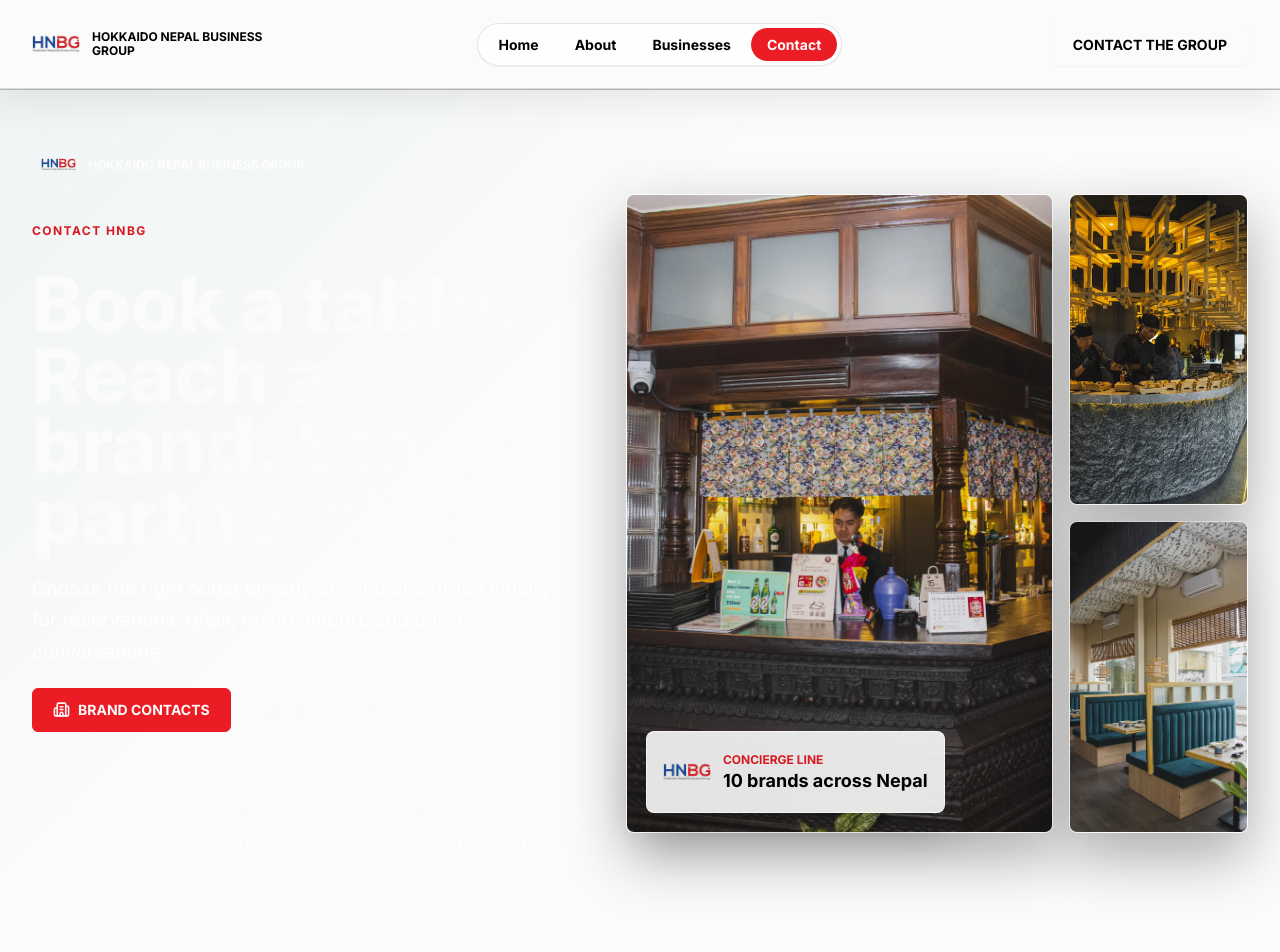
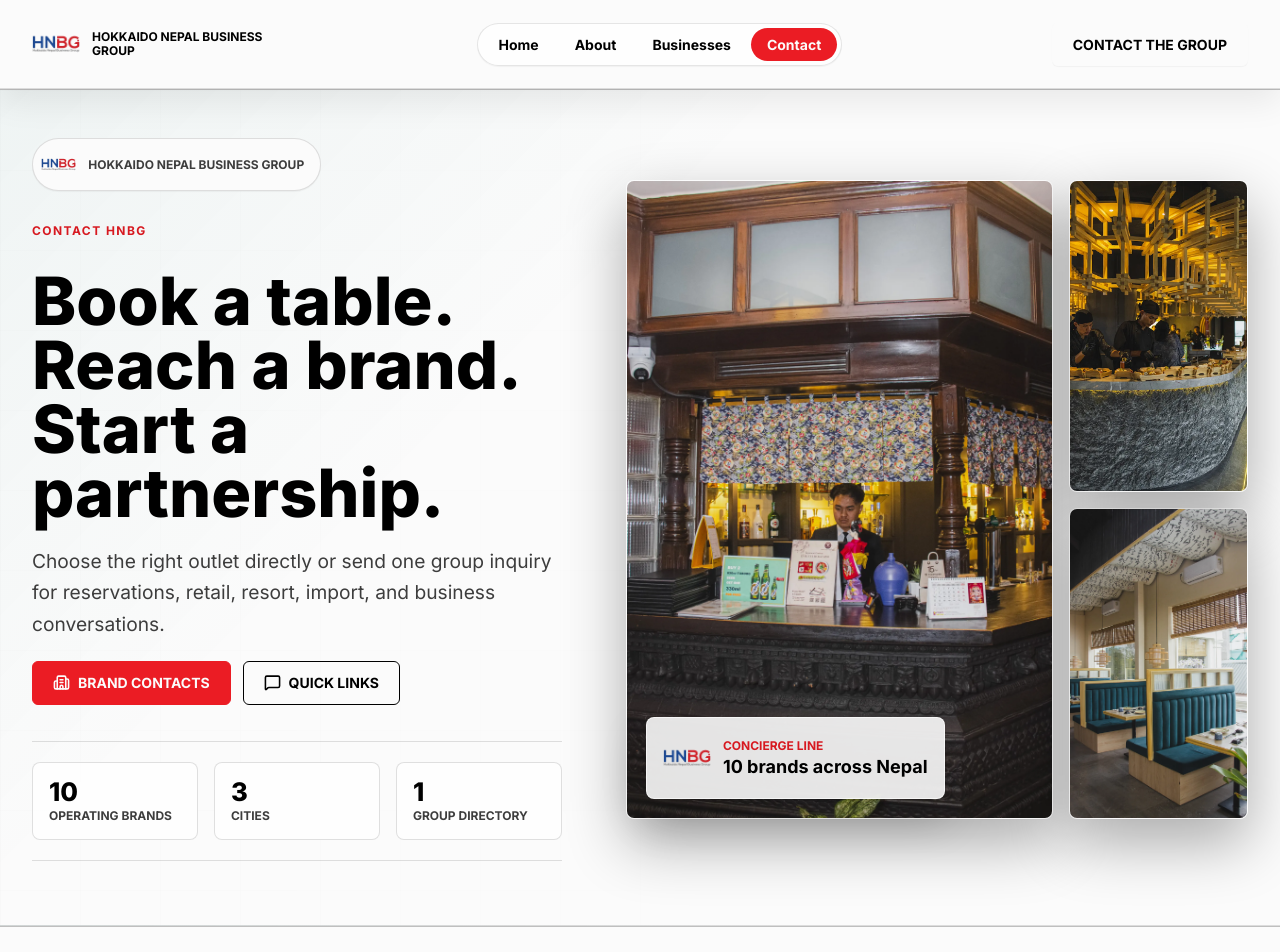
Before and after one commit to Prayag-1/HokkaidoGroup, a React (Vite) app: page /contact in a window 1280 px wide. Shown: the top 952 px of the page. Built offline with nearby package versions, Linux system fonts and the light colour scheme.

Commit message:
Fix contact hero readability

```diff
--- a/src/theme.css
+++ b/src/theme.css
@@ -1862,10 +1862,11 @@
 
 .contact-hero {
   background:
-    linear-gradient(120deg, rgba(7, 7, 7, 0.98) 0%, rgba(17, 34, 33, 0.96) 48%, rgba(110, 18, 22, 0.92) 100%),
-    var(--color-ink);
-  border-bottom: 1px solid rgba(255, 255, 255, 0.12);
-  color: var(--color-bg);
+    linear-gradient(135deg, rgba(235, 28, 36, 0.06), transparent 34%),
+    linear-gradient(315deg, rgba(15, 118, 110, 0.08), transparent 54%),
+    var(--color-bg);
+  border-bottom: 1px solid var(--color-border);
+  color: var(--color-body);
   overflow: hidden;
   padding-bottom: var(--space-12);
   position: relative;
@@ -1873,12 +1874,12 @@
 
 .contact-hero::before {
   background:
-    linear-gradient(90deg, rgba(255, 255, 255, 0.08) 1px, transparent 1px),
-    linear-gradient(180deg, rgba(255, 255, 255, 0.07) 1px, transparent 1px);
+    linear-gradient(90deg, rgba(0, 0, 0, 0.035) 1px, transparent 1px),
+    linear-gradient(180deg, rgba(0, 0, 0, 0.03) 1px, transparent 1px);
   background-size: 5rem 5rem;
   content: "";
   inset: 0;
-  mask-image: linear-gradient(90deg, rgba(0, 0, 0, 0.45), transparent 72%);
+  mask-image: linear-gradient(90deg, rgba(0, 0, 0, 0.28), transparent 70%);
   pointer-events: none;
   position: absolute;
 }
@@ -1901,9 +1902,10 @@
 
 .contact-hero__brandmark {
   align-items: center;
-  background: rgba(255, 255, 255, 0.08);
-  border: 1px solid rgba(255, 255, 255, 0.14);
+  background: var(--color-bg);
+  border: 1px solid var(--color-border);
   border-radius: var(--radius-tag);
+  box-shadow: var(--elevation-card-rest);
   display: inline-flex;
   gap: var(--space-3);
   justify-self: start;
@@ -1917,25 +1919,25 @@
 }
 
 .contact-hero__brandmark span {
-  color: rgba(255, 255, 255, 0.82);
+  color: var(--color-secondary-text);
   font-size: var(--type-label);
   font-weight: var(--font-weight-link);
   text-transform: uppercase;
 }
 
 .contact-hero__copy h1 {
-  color: var(--color-bg);
+  color: var(--color-ink);
   font-family: var(--font-heading);
-  font-size: clamp(3.25rem, 6vw, 6.4rem);
+  font-size: clamp(3rem, 5.2vw, 5.4rem);
   font-weight: 800;
   letter-spacing: 0;
-  line-height: 0.92;
+  line-height: 0.96;
   margin: 0;
-  max-width: 48rem;
+  max-width: 46rem;
 }
 
 .contact-hero__copy > p:not(.section-header__eyebrow) {
-  color: rgba(255, 255, 255, 0.9);
+  color: var(--color-secondary-text);
   font-size: clamp(1.0625rem, 1.5vw, 1.25rem);
   line-height: 1.65;
   margin: 0;
@@ -1955,18 +1957,18 @@
 }
 
 .contact-hero__actions .corporate-button--secondary {
-  border-color: rgba(255, 255, 255, 0.62);
+  border-color: var(--color-ink);
+  color: var(--color-ink);
+}
+
+.contact-hero__actions .corporate-button--secondary:hover {
+  background: var(--color-ink);
+  border-color: var(--color-ink);
   color: var(--color-bg);
 }
 
-.contact-hero__actions .corporate-button--secondary:hover {
-  background: var(--color-bg);
-  border-color: var(--color-bg);
-  color: var(--color-ink);
-}
-
 .contact-hero__metrics {
-  border-block: 1px solid rgba(255, 255, 255, 0.18);
+  border-block: 1px solid var(--color-border);
   display: grid;
   gap: var(--space-4);
   grid-template-columns: repeat(3, minmax(0, 1fr));
@@ -1975,8 +1977,8 @@
 }
 
 .contact-hero__metrics div {
-  background: rgba(255, 255, 255, 0.05);
-  border: 1px solid rgba(255, 255, 255, 0.1);
+  background: rgba(255, 255, 255, 0.72);
+  border: 1px solid var(--color-border);
   border-radius: var(--radius-card);
   display: grid;
   gap: var(--space-1);
@@ -1984,7 +1986,7 @@
 }
 
 .contact-hero__metrics dt {
-  color: var(--color-bg);
+  color: var(--color-ink);
   font-family: var(--font-heading);
   font-size: var(--type-h3);
   font-weight: 800;
@@ -1992,7 +1994,7 @@
 }
 
 .contact-hero__metrics dd {
-  color: rgba(255, 255, 255, 0.68);
+  color: var(--color-secondary-text);
   font-size: var(--type-label);
   font-weight: var(--font-weight-link);
   margin: 0;
```
